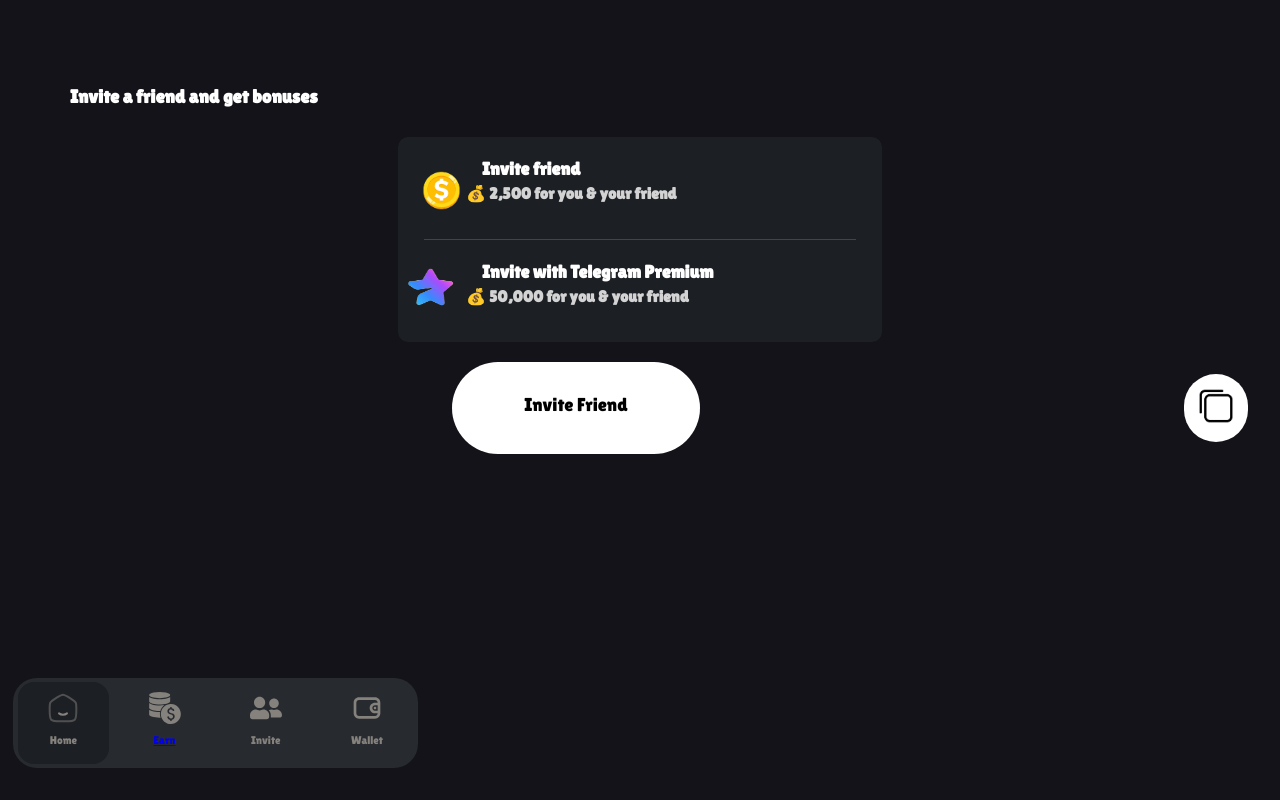
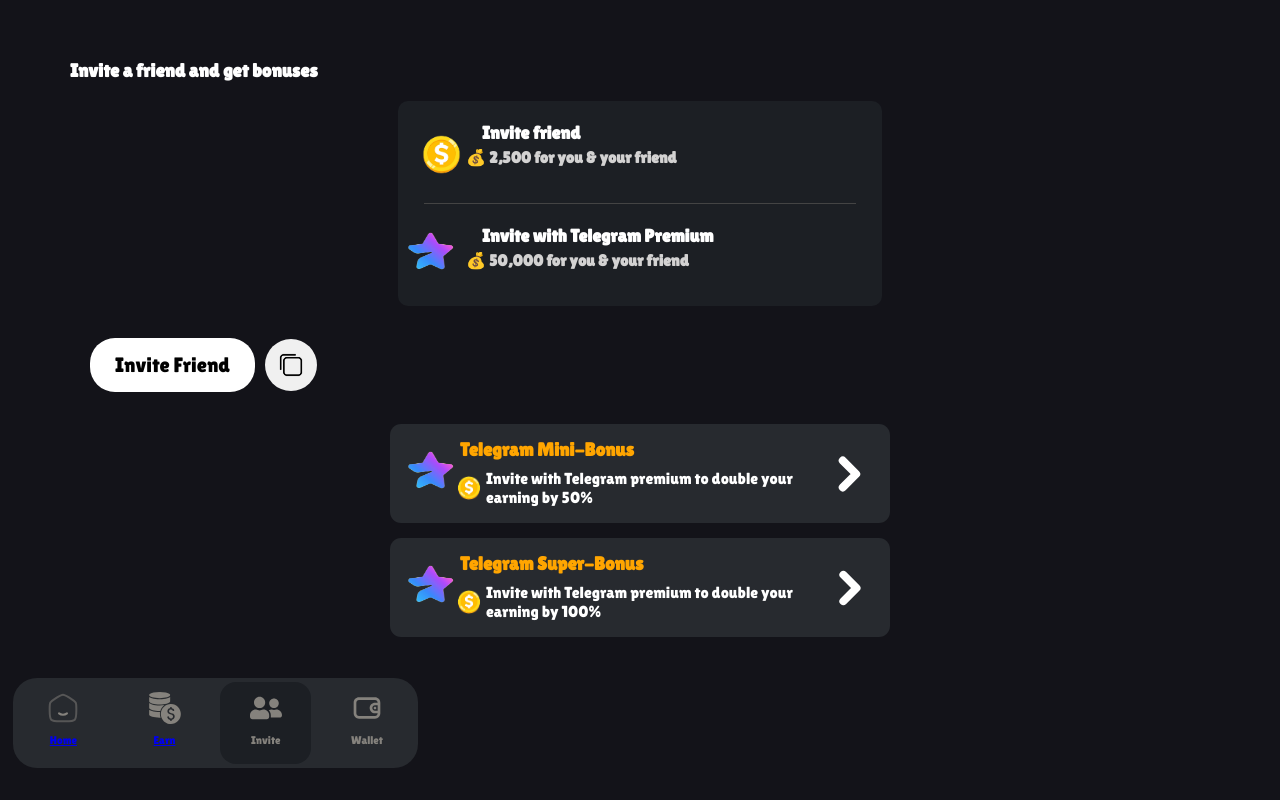
Before and after one commit to popcorn150/The-krusty-krabs-kitchen, a React (Create React App) app in the folder kusty-krabs-kitchen/: page /invite in a window 1280 px wide. Built offline with nearby package versions, Linux system fonts and the light colour scheme; the HTML template or start-up script is replaced by a standard one.

Commit message:
invite page done

```diff
--- a/kusty-krabs-kitchen/src/Components/invite/invite.css
+++ b/kusty-krabs-kitchen/src/Components/invite/invite.css
@@ -46,7 +46,7 @@
 .invite__subtitle {
     margin: 5px 0 0 0;
     font-size: 16px;
-    color: #d3d3d3;
+    color: #d3d2d2;
 }
 
 .invite__divider {
--- a/kusty-krabs-kitchen/src/pages/Invite/Invite.css
+++ b/kusty-krabs-kitchen/src/pages/Invite/Invite.css
@@ -1,6 +1,12 @@
+.hidden-div.visible {
+    margin: 30px 70px;
+    display: block;
+    color: black;
+}
+
 .mainTitle {
-    margin: 30px 70px;
-    padding-top: 7vh;
+    margin: 20px 70px;
+    padding-top: 5vh;
 }
 
 .invite__style {
@@ -14,30 +20,45 @@
     height: 60px;
 }
 
-.clipBoard {
+.invite-button-container {
     display: flex;
+    margin: 2rem 90px;
+    align-items: center;
+    gap: 10px;
 }
 
-.clipBoard__txt {
-    align-items: center;
+.invite-button {
     background-color: white;
     color: black;
-    padding: 2rem;
-    padding-left: 4.5rem;
-    padding-right: 4.5rem;
-    margin: 20px auto;
-    border-radius: 50px;
+    padding: 15px 25px;
+    border-radius: 25px;
+    font-size: 1.3rem;
     font-weight: 300;
+    cursor: pointer;
+    display: flex;
+    justify-content: center;
+    align-items: center;
 }
 
-.clipBoard__img {
-    margin: 2rem;
-    background-color: white;
-    border-radius: 50px;
-    padding: 0.5rem;
+.copy-icon {
+    background-color: #f0f0f0;
+    border-radius: 50%;
+    padding: 10px;
+    cursor: pointer;
+    display: flex;
+    justify-content: center;
+    align-items: center;
 }
 
 .copy__icon {
-    width: 3rem;
-    height: 3rem;
+    width: 2rem;
+    height: 2rem;
 }
+
+.hidden-div {
+    display: none;
+    margin-top: 20px;
+    padding: 10px;
+    background-color: #f0f0f0;
+    border-radius: 5px;
+}
--- a/kusty-krabs-kitchen/src/pages/Invite/Invite.js
+++ b/kusty-krabs-kitchen/src/pages/Invite/Invite.js
@@ -1,15 +1,31 @@
-import React from 'react';
+import React, { useState } from 'react';
 import { Link } from 'react-router-dom';
 import InviteCard from '../../Components/invite/invite';
 import './Invite.css';
+import Tasks from '../../Components/Tasks/Tasks';
+
 
 
 const inviteIcon = `<img src="/coin.png" alt="invite" class="invite__style"/>`;
 const telegramIcon = `<img src="/telegramPremium.png" alt="telegram" class="telegram__style" />`;
 
+
 export default function Invite() {
+
+    const [isVisible, setIsVisible] = useState(false);
+
+    const handleCopyClick = () => {
+        setIsVisible(!isVisible);
+        setTimeout(() => {
+            setIsVisible(false);
+        }, 2000);
+    };
+
     return (
         <>
+            <div className={`hidden-div ${isVisible ? 'visible' : ''}`}>
+                Invite copied.....
+            </div>
             <h3 className='mainTitle'>Invite a friend and get bonuses</h3>
             <InviteCard
                 icon1={inviteIcon}
@@ -19,21 +35,37 @@
                 title2="Invite with Telegram Premium"
                 subtitle2="&#128176; 50,000 for you & your friend"
             />
-            <div className='clipBoard'>
-                <h3 className='clipBoard__txt'>Invite Friend</h3>
-                <div className='clipBoard__img'>
-                    <img src="/copy.png" alt="copyboard" className='copy__icon'/>
+            <div className="invite-button-container">
+                <div className="invite-button">
+                    <span>Invite Friend</span>
+                </div>
+                <div className="copy-icon" onClick={handleCopyClick}>
+                    <img src="/copy.png" alt="copyboard" className='copy__icon' />
                 </div>
             </div>
+
+            <Tasks
+                svgIcon1={telegramIcon}
+                title="Telegram Mini-Bonus"
+                subtitle="Invite with Telegram premium to double your earning by 50%"
+            />
+            <Tasks
+                svgIcon1={telegramIcon}
+                title="Telegram Super-Bonus"
+                subtitle="Invite with Telegram premium to double your earning by 100%"
+            />
+
             <div className='footer__container'>
 
-                <div className='footer__content'>
+                <div className='footer__contentII'>
+                    <Link to='/home'>
                         <svg className='footer__svg__size' viewBox="0 0 24 24" fill="none" xmlns="http://www.w3.org/2000/svg">
                             <g id="SVGRepo_bgCarrier" stroke-width="0" />
                             <g id="SVGRepo_tracerCarrier" stroke-linecap="round" stroke-linejoin="round" />
                             <g id="SVGRepo_iconCarrier"> <path opacity="0.5" d="M2 12.2039C2 9.91549 2 8.77128 2.5192 7.82274C3.0384 6.87421 3.98695 6.28551 5.88403 5.10813L7.88403 3.86687C9.88939 2.62229 10.8921 2 12 2C13.1079 2 14.1106 2.62229 16.116 3.86687L18.116 5.10812C20.0131 6.28551 20.9616 6.87421 21.4808 7.82274C22 8.77128 22 9.91549 22 12.2039V13.725C22 17.6258 22 19.5763 20.8284 20.7881C19.6569 22 17.7712 22 14 22H10C6.22876 22 4.34315 22 3.17157 20.7881C2 19.5763 2 17.6258 2 13.725V12.2039Z" stroke="#85827d" stroke-width="1.5" /> <path d="M9 16C9.85038 16.6303 10.8846 17 12 17C13.1154 17 14.1496 16.6303 15 16" stroke="#85827d" stroke-width="1.5" stroke-linecap="round" /> </g>
                         </svg>
                         <p className='footer__text'>Home</p>
+                    </Link>
                 </div>
 
                 <div className='footer__contentII'>
@@ -48,7 +80,7 @@
                     </Link>
                 </div>
 
-                <div className='footer__contentII'>
+                <div className='footer__content'>
                     <svg className='footer__svg__size' fill="#85827d" viewBox="0 -64 640 640" xmlns="http://www.w3.org/2000/svg">
                         <g id="SVGRepo_bgCarrier" stroke-width="0" />
                         <g id="SVGRepo_tracerCarrier" stroke-linecap="round" stroke-linejoin="round" />
```
Lines whose indentation alone changed are shown as unchanged.
